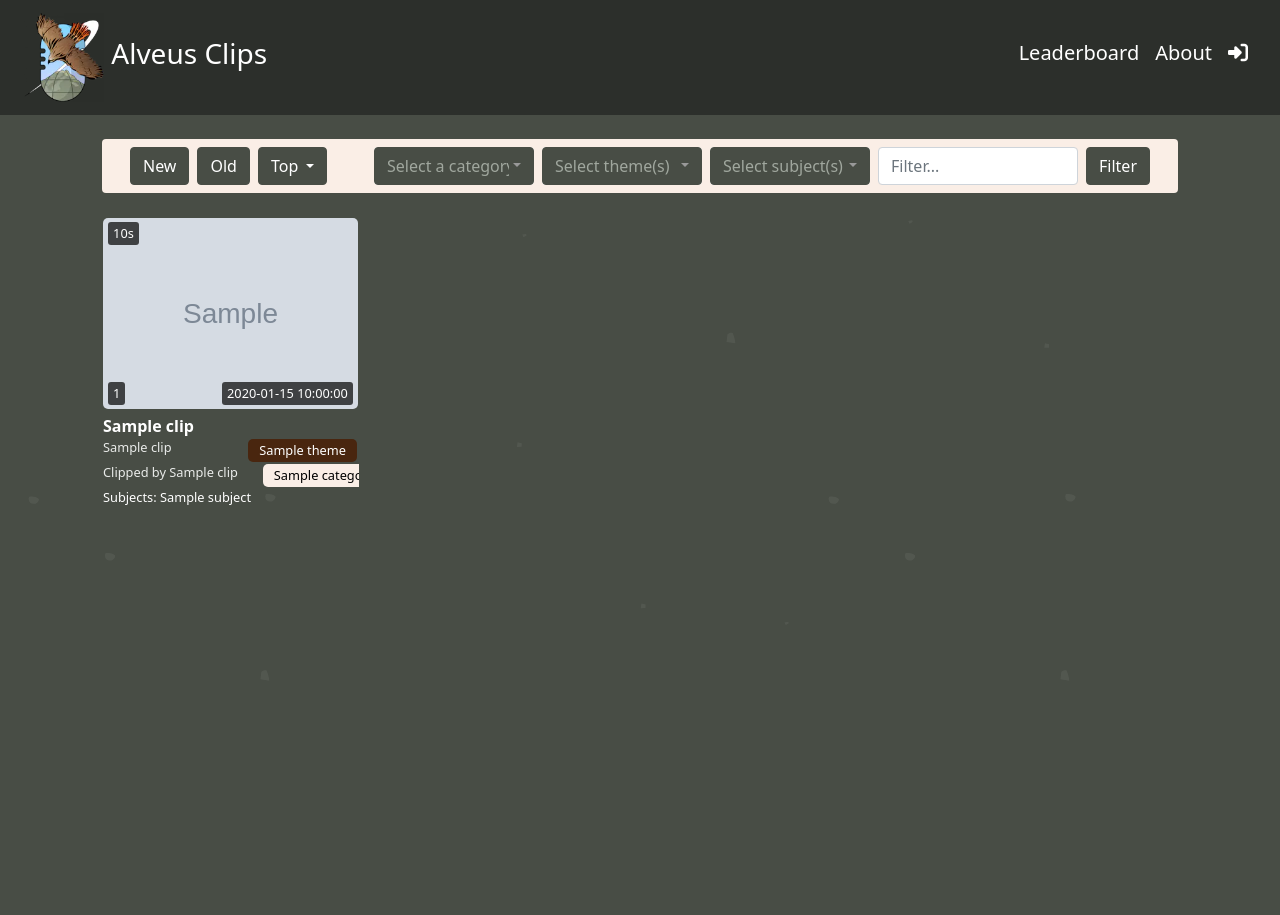
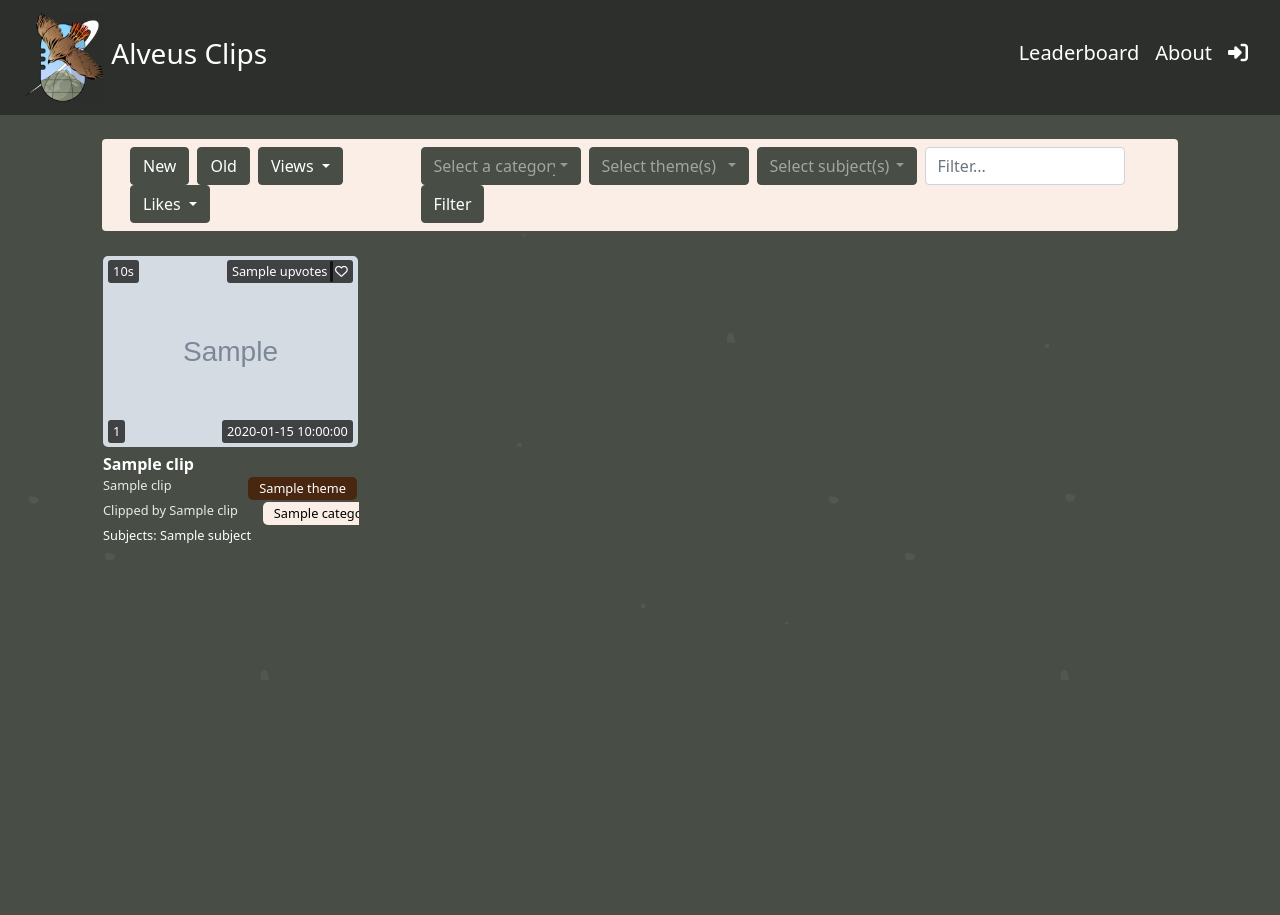
Before and after one commit to wazix11/cliprepo, a Flask app: template app/templates/index.html in a window 1280 px wide. Run offline with Flask 3, Linux system fonts and the light colour scheme; tables that the repository leaves empty hold one stand-in row (values such as "Sample post"); the template is opened without the code that fills it: values that come from a table or form of the project are taken from there, most other values are stand-ins (such as "Sample title", 1, 10 or a date in 2020); grey boxes marked "Sample" are stand-in pictures; parts of the project's set-up code (start-up, migrations or seed data) failed here and were passed over; some libraries are stand-ins or nearby versions.

Commit message:
Add ability to like clips + allow sorting by likes

```diff
--- a/app/static/css/index.css
+++ b/app/static/css/index.css
@@ -175,3 +175,24 @@ button.btn.clip-theme-btn {
     border-radius: 3px;
     font-size: 0.8rem;
 }
+.clip-like-btn {
+    position: absolute;
+    top: 2%;
+    right: 2%;
+    background-color: rgba(0, 0, 0, 0.7);
+    color: #ffffff;
+    padding: 2px 5px;
+    border-radius: 3px;
+    font-size: 0.8rem;
+    border: none;
+}
+.clip-like-count {
+    position: absolute;
+    top: 2%;
+    right: 10%;
+    background-color: rgba(0, 0, 0, 0.7);
+    color: #ffffff;
+    padding: 2px 5px;
+    border-radius: 3px;
+    font-size: 0.8rem;
+}
--- a/app/templates/additional_clips.html
+++ b/app/templates/additional_clips.html
@@ -5,8 +5,22 @@
             <div class="clip-img">
                 <a href="{{ clip.url }}" target="_blank" rel="noopener noreferrer"><img src="{{ clip.thumbnail_url }}" alt="Clip Thumbnail"></a>
                 <div class="clip-duration">{{ clip.duration }}s</div>
-                <div class="clip-views view-count">{{ clip.view_count }}</div>
-                <div class="clip-upload-date upload-date">{{ clip.created_at }}</div>
+                <div class="clip-views">{{ clip.view_count }}</div>
+                <div class="clip-upload-date">{{ clip.created_at }}</div>
+                <span id="like-btn-{{ clip.twitch_id }}">
+                    <button class="btn clip-like-btn {% if clip.liked %}btn-danger{% else %}btn-success{% endif %}"
+                            type="button"
+                            hx-post="/like-clip/{{ clip.twitch_id }}"
+                            hx-target="#like-btn-{{ clip.twitch_id }}"
+                            hx-swap="outerHTML">
+                        {% if clip.liked %}
+                            <i class="fa-solid fa-heart"></i>
+                        {% else %}
+                            <i class="fa-regular fa-heart"></i>
+                        {% endif %}
+                    </button>
+                    <span class="clip-like-count" id="like-count-{{ clip.twitch_id }}">{{ clip.upvotes }}</span>
+                </span>
             </div>
             <div class="clip-title">
                 <a href="{{ clip.url }}" target="_blank" rel="noopener noreferrer">{{ clip.title }}</a>
--- a/app/templates/index.html
+++ b/app/templates/index.html
@@ -13,15 +13,27 @@
                             <button type="button" class="btn btn-alveus-green mx-1 sort-btn" data-sort="new">New</button>
                             <button type="button" class="btn btn-alveus-green mx-1 sort-btn" data-sort="old">Old</button>
                             <div class="dropdown mx-1">
-                                <button class="btn btn-alveus-green dropdown-toggle" type="button" id="topDropdown" data-bs-toggle="dropdown" aria-expanded="false">
-                                    Top
+                                <button class="btn btn-alveus-green dropdown-toggle" type="button" id="viewsDropdown" data-bs-toggle="dropdown" aria-expanded="false">
+                                    Views
                                 </button>
-                                <ul class="dropdown-menu" aria-labelledby="topDropdown">
-                                    <li><a class="dropdown-item sort-btn" href="#" data-sort="top" data-timeframe="24h">24H</a></li>
-                                    <li><a class="dropdown-item sort-btn" href="#" data-sort="top" data-timeframe="7d">7D</a></li>
-                                    <li><a class="dropdown-item sort-btn" href="#" data-sort="top" data-timeframe="30d">30D</a></li>
-                                    <li><a class="dropdown-item sort-btn" href="#" data-sort="top" data-timeframe="1y">1Y</a></li>
-                                    <li><a class="dropdown-item sort-btn" href="#" data-sort="top" data-timeframe="all">ALL</a></li>
+                                <ul class="dropdown-menu" aria-labelledby="viewsDropdown">
+                                    <li><a class="dropdown-item sort-btn" href="#" data-sort="views" data-timeframe="24h">24H</a></li>
+                                    <li><a class="dropdown-item sort-btn" href="#" data-sort="views" data-timeframe="7d">7D</a></li>
+                                    <li><a class="dropdown-item sort-btn" href="#" data-sort="views" data-timeframe="30d">30D</a></li>
+                                    <li><a class="dropdown-item sort-btn" href="#" data-sort="views" data-timeframe="1y">1Y</a></li>
+                                    <li><a class="dropdown-item sort-btn" href="#" data-sort="views" data-timeframe="all">ALL</a></li>
+                                </ul>
+                            </div>
+                            <div class="dropdown mx-1">
+                                <button class="btn btn-alveus-green dropdown-toggle" type="button" id="likesDropdown" data-bs-toggle="dropdown" aria-expanded="false">
+                                    Likes
+                                </button>
+                                <ul class="dropdown-menu" aria-labelledby="likesDropdown">
+                                    <li><a class="dropdown-item sort-btn" href="#" data-sort="likes" data-timeframe="24h">24H</a></li>
+                                    <li><a class="dropdown-item sort-btn" href="#" data-sort="likes" data-timeframe="7d">7D</a></li>
+                                    <li><a class="dropdown-item sort-btn" href="#" data-sort="likes" data-timeframe="30d">30D</a></li>
+                                    <li><a class="dropdown-item sort-btn" href="#" data-sort="likes" data-timeframe="1y">1Y</a></li>
+                                    <li><a class="dropdown-item sort-btn" href="#" data-sort="likes" data-timeframe="all">ALL</a></li>
                                 </ul>
                             </div>
                         </ul>
@@ -53,7 +65,6 @@
                                     data-style="btn-alveus-green"
                                     data-width="160px" multiple
                                     data-live-search="true"
-                                    data-actions-box="true"
                                     title="Select subject(s)"
                                     data-selected-text-format="count > 3">
                                     {% for subject_category in subject_categories %}
```
Also changed, not shown: app/main/routes.py (+70 -16 lines).
